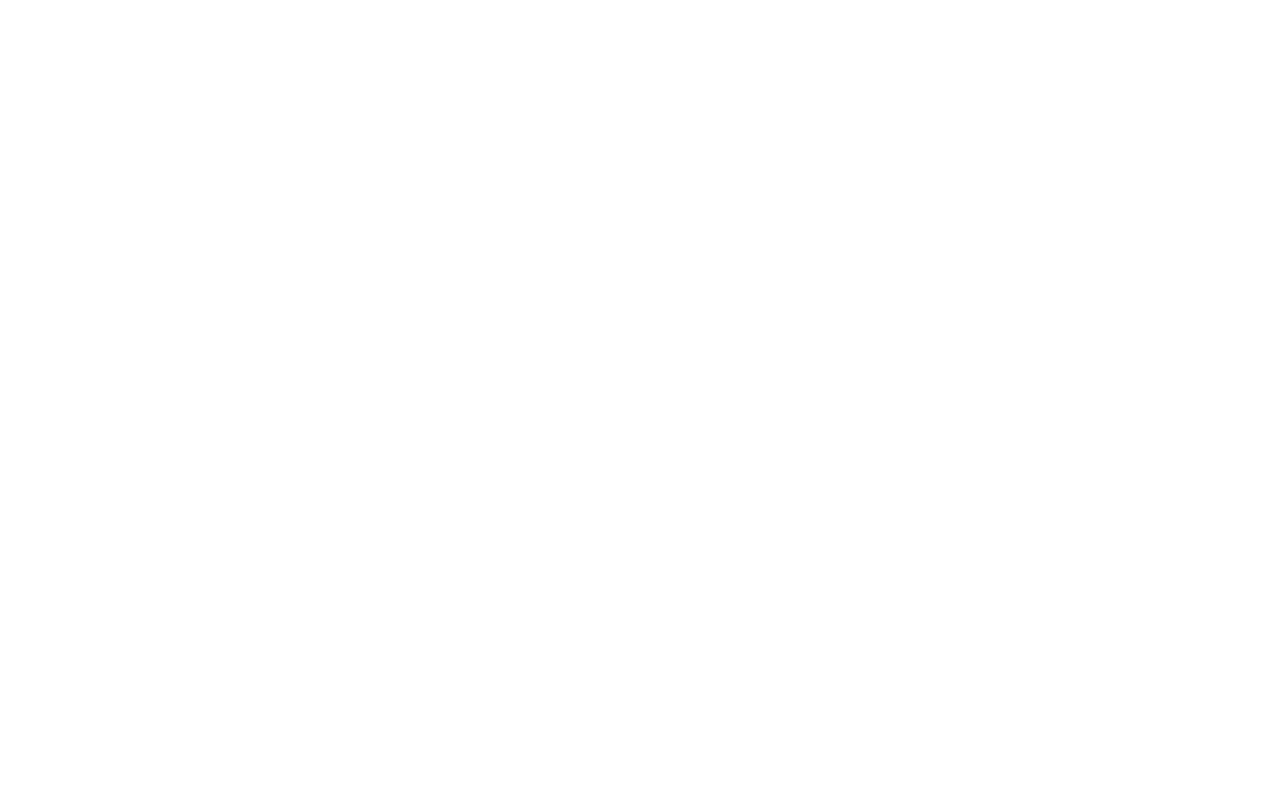
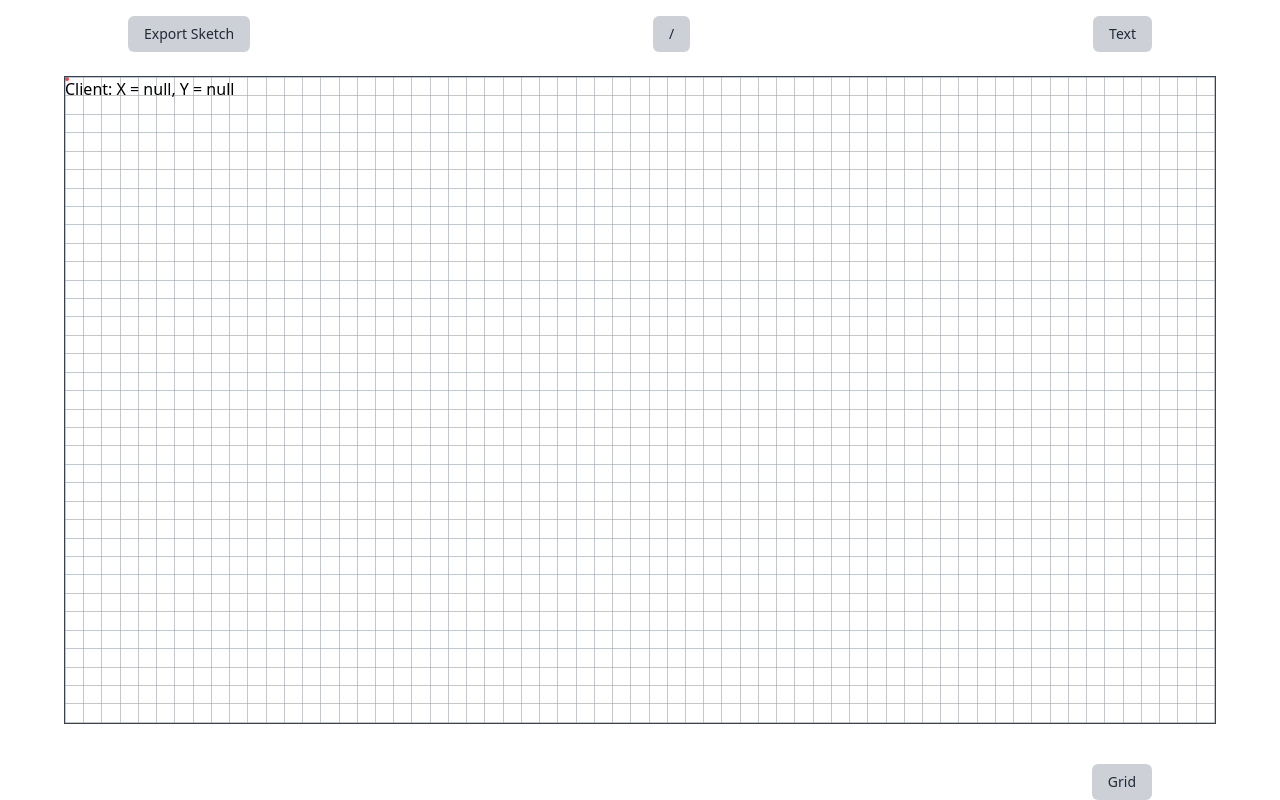
Before and after one commit to CristiMacovei/sketching-interface, a Next.js app: page / in a window 1280 px wide. Built offline with nearby package versions, Linux system fonts and the light colour scheme.

Commit message:
shown proto

```diff
--- /dev/null
+++ b/components/Button.jsx
@@ -0,0 +1,20 @@
+export default function Button(props) {
+  function handleClick(evt) {
+    evt.preventDefault();
+
+    console.log('Button clicked');
+
+    if (typeof props.fClick === 'function') {
+      props.fClick();
+    }
+  }
+
+  return (
+    <div
+      onClick={handleClick}
+      className='text-sm px-4 py-2 rounded-md text-center cursor-pointer bg-gray-400 hover:bg-gray-500 hover:bg-opacity-50 bg-opacity-50 text-gray-800'
+    >
+      {props.children ?? <span>{props.text ?? 'Default Button Text'}</span>}
+    </div>
+  );
+}
--- /dev/null
+++ b/components/Canvas.jsx
@@ -0,0 +1,79 @@
+import { useEffect, useState, useRef } from 'react';
+
+export default function Canvas() {
+  const [sGridSize, setGridSize] = useState(64);
+
+  const [sSelecting, setSelecting] = useState(null);
+
+  const [sCanvasLeft, setCanvasLeft] = useState(null);
+  const [sCanvasTop, setCanvasTop] = useState(null);
+
+  const [sMouseX, setMouseX] = useState(null);
+  const [sMouseY, setMouseY] = useState(null);
+
+  const rMainCanvasDiv = useRef(null);
+
+  useEffect(() => {
+    const boundingRect = rMainCanvasDiv.current.getBoundingClientRect();
+
+    setCanvasLeft(Math.round(boundingRect.left));
+    setCanvasTop(Math.round(boundingRect.top));
+  }, []);
+
+  function handleMouseMove(evt) {
+    console.log('MUIE');
+
+    setMouseX(evt.clientX - sCanvasLeft);
+    setMouseY(evt.clientY - sCanvasTop);
+  }
+
+  return (
+    <div
+      className='mt-6 relative bg-white border border-gray-700 aspect-video grow mx-auto'
+      onMouseMove={handleMouseMove}
+      ref={rMainCanvasDiv}
+    >
+      {/* grid vertical lines*/}
+      <div className='absolute w-full h-full flex flex-row justify-between p-0'>
+        {Array(sGridSize)
+          .fill(0)
+          .map((_, index) => {
+            return (
+              <div
+                key={`grid-line-v-${index}`}
+                className='bg-gray-400 bg-opacity-60 w-px h-full'
+              ></div>
+            );
+          })}
+      </div>
+
+      {/* grid horizontal lines*/}
+      <div className='absolute w-full h-full flex flex-col justify-between p-0'>
+        {Array((sGridSize * 9) / 16)
+          .fill(0)
+          .map((_, index) => {
+            return (
+              <div
+                key={`grid-line-v-${index}`}
+                className='bg-gray-400 bg-opacity-60 h-px w-full'
+              ></div>
+            );
+          })}
+      </div>
+
+      {/* test */}
+      <div className='absolute w-full h-full flex flex-col justify-between p-0'>
+        <span>{`Client: X = ${sMouseX}, Y = ${sMouseY}`}</span>
+      </div>
+
+      {/* second test */}
+      <div
+        className='absolute w-1 h-1 rounded-full bg-red-500'
+        style={{
+          top: sMouseY,
+          left: sMouseX
+        }}
+      />
+    </div>
+  );
+}
--- /dev/null
+++ b/components/FooterToolbar.jsx
@@ -0,0 +1,14 @@
+import React from 'react';
+
+import Button from './Button';
+
+export default function FooterToolbar() {
+  return (
+    <div className='flex mx-auto mt-10 w-4/5 items-center justify-end'>
+      {/* right */}
+      <div>
+        <Button text='Grid' />
+      </div>
+    </div>
+  );
+}
--- /dev/null
+++ b/components/HeaderToolbar.jsx
@@ -0,0 +1,26 @@
+import React from 'react';
+
+import Button from './Button';
+
+export default function HeaderToolbar() {
+  return (
+    <div className='flex mx-auto w-4/5 items-center justify-between'>
+      {/* left  */}
+      <div>
+        <Button text='Export Sketch' />
+      </div>
+
+      {/* middle buttons */}
+      <div>
+        <div className='flex flex-row items-center justify-center'>
+          <Button text='/' />
+        </div>
+      </div>
+
+      {/* right */}
+      <div>
+        <Button text='Text' />
+      </div>
+    </div>
+  );
+}
--- a/pages/index.jsx
+++ b/pages/index.jsx
@@ -1,3 +1,20 @@
+import {} from 'react';
+
+import HeaderToolbar from '../components/HeaderToolbar';
+import Button from '../components/Button';
+
+import Canvas from '../components/Canvas';
+
+import FooterToolbar from '../components/FooterToolbar';
+
 export default function Home() {
-  return <div></div>;
+  return (
+    <div className='w-screen h-screen pt-4 flex flex-col'>
+      <HeaderToolbar />
+
+      <Canvas />
+
+      <FooterToolbar />
+    </div>
+  );
 }
```
Also changed, not shown: .prettierrc.json.
